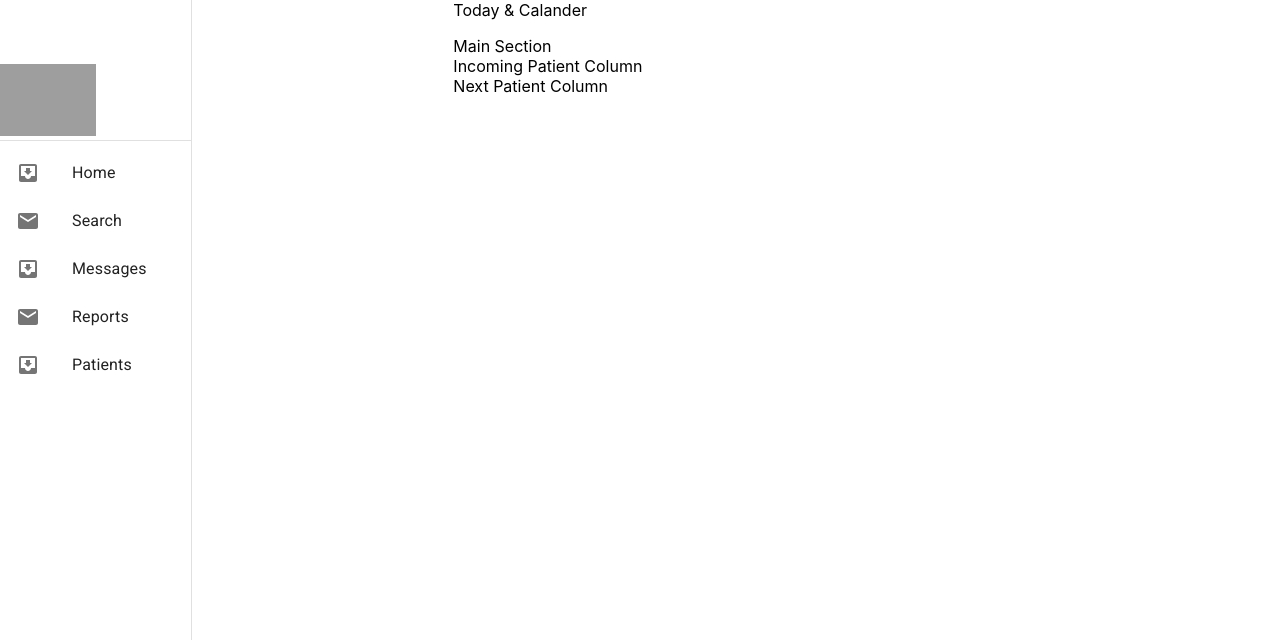
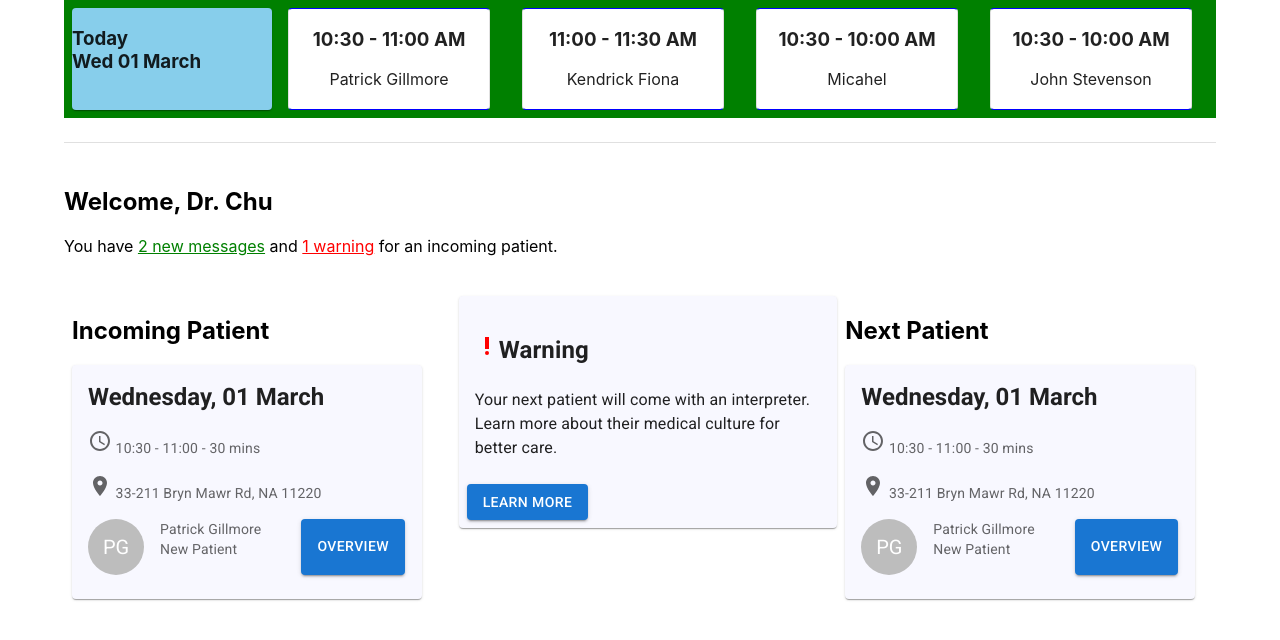
Before and after one commit to VerdantPanda/cis399-interactive-prototype, a React (Create React App) app in the folder frontend/: page / in a window 1280 px wide. Shown: the top 640 px of the page. Built offline with nearby package versions, Linux system fonts and the light colour scheme; grey boxes are pictures that could not be loaded.

Commit message:
added more

```diff
--- a/frontend/src/routes/dashboard.route.js
+++ b/frontend/src/routes/dashboard.route.js
@@ -10,41 +10,43 @@ import {
   ListItemText,
   ListItemButton,
   ListItemIcon,
+  Avatar,
   Drawer,
+  Card,
+  CardActionArea,
+  CardActions,
+  Stack,
+  CardContent,
+  Typography,
 } from '@mui/material/';
 
 import { Container } from '@mui/system';
 import InboxIcon from '@mui/icons-material/MoveToInbox';
 import MailIcon from '@mui/icons-material/Mail';
+import AccessTimeIcon from '@mui/icons-material/AccessTime';
+import LocationOnIcon from '@mui/icons-material/LocationOn';
+import PriorityHighIcon from '@mui/icons-material/PriorityHigh';
 
 export default function Dashbaord() {
   return (
-    <Container>
-      <Grid container spacing={2}>
-        <Grid item xs={4}>
-          {/* <div>Compass Care Logo</div> */}
-        </Grid>
-        <Grid item xs={8}>
-          <div>Today & Calander </div>
-        </Grid>
-        <Grid item xs={4}>
-          <Nav />
-        </Grid>
-        <Grid item xs={8}>
-          <div>
-            Main Section
-            <div>Incoming Patient Column</div>
-            <div>Next Patient Column</div>
-          </div>
-        </Grid>
-      </Grid>
+    <Container
+      sx={{ alignContent: 'center', alignSelf: 'center', textAlign: 'center' }}
+    >
+      {/* <Nav /> */}
+      <Stack spacing={3}>
+        <Box sx={{ width: '100%', height: '100%', backgroundColor: 'green' }}>
+          <Calander />
+        </Box>
+        <Divider />
+        <MainSection />
+      </Stack>
     </Container>
   );
 }
 
 function Nav() {
   return (
-    <div>
+    <Box sx={{ backgroundColor: 'red' }}>
       {' '}
       <Drawer
         sx={{
@@ -53,23 +55,61 @@ function Nav() {
           '& .MuiDrawer-paper': {
             width: '15%',
             boxSizing: 'border-box',
+            backgroundColor: 'orange',
           },
         }}
         variant="permanent"
         anchor="left"
       >
         <Toolbar />
-        <Box>
+        <Box
+          sx={{
+            width: '100px',
+            height: '100px',
+            scale: '1',
+            // flexShrink: 0,
+
+            alignSelf: 'center',
+            // backgroundColor: 'blue',
+          }}
+        >
           <img
-            width="50%"
+            width="100%"
+            height="100%"
             alt="compass care logo"
             src="https://www.freepnglogos.com/uploads/medicine-logo-png-1.png"
+            style={{ objectFit: 'fill' }}
           />
         </Box>
         <Divider />
 
+        <Box
+          sx={{
+            alignSelf: 'center',
+            textAlign: 'center',
+            marginLeft: 'auto',
+            marginRight: 'auto',
+            alignContent: 'center',
+          }}
+        >
+          <Stack direction="column" spacing={2}>
+            <h2>Dr. Chu</h2>
+
+            <Avatar sx={{ width: 56, height: 56, alignSelf: 'center' }}>
+              DC
+            </Avatar>
+
+            <h3>Dermatologist</h3>
+            <a href="#g">Edit personal information</a>
+            <br />
+          </Stack>
+        </Box>
+
+        <Divider />
+
         <List>
-          {['Home', 'Search', 'Messages', 'Reports', 'Patients'].map((text, index) => (
+          {['Home', 'Search', 'Messages', 'Reports', 'Patients'].map(
+            (text, index) => (
               <ListItem key={text} disablePadding>
                 <ListItemButton>
                   <ListItemIcon>
@@ -78,11 +118,156 @@ function Nav() {
                   <ListItemText primary={text} />
                 </ListItemButton>
               </ListItem>
-          ))}
+            )
+          )}
         </List>
-
-
       </Drawer>
-    </div>
+    </Box>
   );
 }
+
+function Calander() {
+  return (
+    <Stack direction="row" padding={1}>
+      <Card
+        sx={{
+          backgroundColor: 'skyblue',
+          textAlign: 'start',
+          minWidth: '200px',
+          minHeight: '100px',
+        }}
+      >
+        <h3>
+          Today <br /> Wed 01 March
+        </h3>
+      </Card>
+      {[
+        { name: 'Patrick Gillmore', time: '10:30 - 11:00 AM' },
+        { name: 'Kendrick Fiona', time: '11:00 - 11:30 AM' },
+        { name: 'Micahel', time: '10:30 - 10:00 AM' },
+        { name: 'John Stevenson', time: '10:30 - 10:00 AM' },
+      ].map((elem) => (
+        // <CardActionArea>
+        <Card
+          sx={{
+            minWidth: '200px',
+            minHeight: '100px',
+            marginLeft: 'auto',
+            marginRight: 'auto',
+            borderBlockColor: 'blue',
+          }}
+          variant="outlined"
+        >
+          <h3>{elem.time}</h3>
+          {elem.name}
+        </Card>
+        // {/* </CardActionArea> */}
+      ))}
+    </Stack>
+  );
+}
+
+function MainSection() {
+  return (
+    <Box>
+      <Stack spacing={4}>
+        <Box sx={{ textAlign: 'left' }}>
+          <h2>
+            <b>Welcome, Dr. Chu</b>
+          </h2>
+          You have{' '}
+          <span style={{ color: 'green' }}>
+            <u>2 new messages</u>
+          </span>{' '}
+          and{' '}
+          <span style={{ color: 'red' }}>
+            <u>1 warning</u>{' '}
+          </span>
+          for an incoming patient.
+        </Box>
+
+        <Grid container spacing={1}>
+          <Grid item xs={4}>
+            <h2 style={{ textAlign: 'left' }}>Incoming Patient</h2>
+            <PatientCard />
+          </Grid>
+          <Grid item xs={4}>
+            <Card sx={{ backgroundColor: 'ghostwhite' }}>
+              <CardActionArea>
+                <CardContent sx={{ textAlign: 'left' }}>
+                  <Typography>
+                    <h2>
+                      <PriorityHighIcon sx={{ color: 'red' }} />
+                      <b>Warning</b>
+                    </h2>
+                    Your next patient will come with an interpreter. Learn more
+                    about their medical culture for better care.
+                  </Typography>
+                </CardContent>
+                <CardActions>
+                  <Button variant="contained">Learn More</Button>
+                </CardActions>
+              </CardActionArea>
+            </Card>
+          </Grid>
+          <Grid item xs={4}>
+            <h2 style={{ textAlign: 'left' }}>Next Patient</h2>
+            <PatientCard />
+          </Grid>
+        </Grid>
+      </Stack>
+
+      {/* <div>
+        Main Section
+        <div>Incoming Patient Column</div>
+        <div>Next Patient Column</div>
+      </div> */}
+    </Box>
+  );
+}
+
+function PatientCard() {
+  return (
+    <Card sx={{ width: '350px', backgroundColor: 'ghostwhite' }}>
+      <CardContent>
+        <Stack spacing={2}>
+          <Typography
+            gutterBottom
+            variant="h5"
+            component="div"
+            textAlign="left"
+          >
+            <b>Wednesday, 01 March</b>
+          </Typography>
+          <Typography variant="body2" color="text.secondary" textAlign="left">
+            <AccessTimeIcon /> 10:30 - 11:00 - 30 mins <br />
+          </Typography>
+          <Typography variant="body2" color="text.secondary" textAlign="left">
+            <LocationOnIcon /> 33-211 Bryn Mawr Rd, NA 11220
+          </Typography>
+          <CardActionArea>
+            <Stack direction="row" spacing={5}>
+              <Box>
+                <Stack direction="row" spacing={2}>
+                  <Avatar sx={{ width: 56, height: 56 }}>PG</Avatar>
+                  <Typography
+                    variant="body2"
+                    color="text.secondary"
+                    textAlign="left"
+                  >
+                    Patrick Gillmore
+                    <br />
+                    New Patient
+                  </Typography>
+                </Stack>
+              </Box>
+              <Button sx={{ height: 'auto' }} variant="contained">
+                Overview
+              </Button>
+            </Stack>
+          </CardActionArea>
+        </Stack>
+      </CardContent>
+    </Card>
+  );
+}
```
Lines whose indentation alone changed are shown as unchanged.
